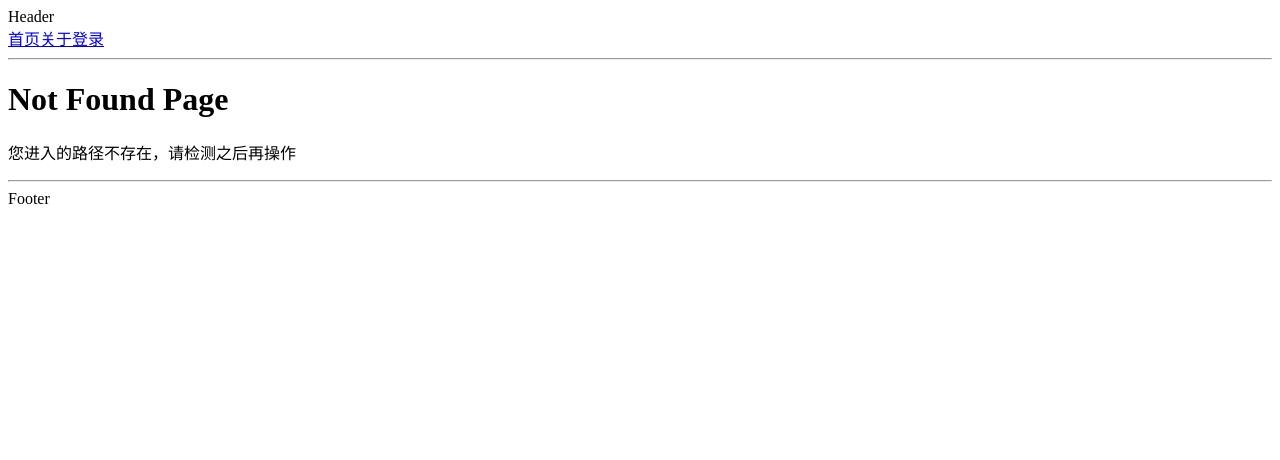
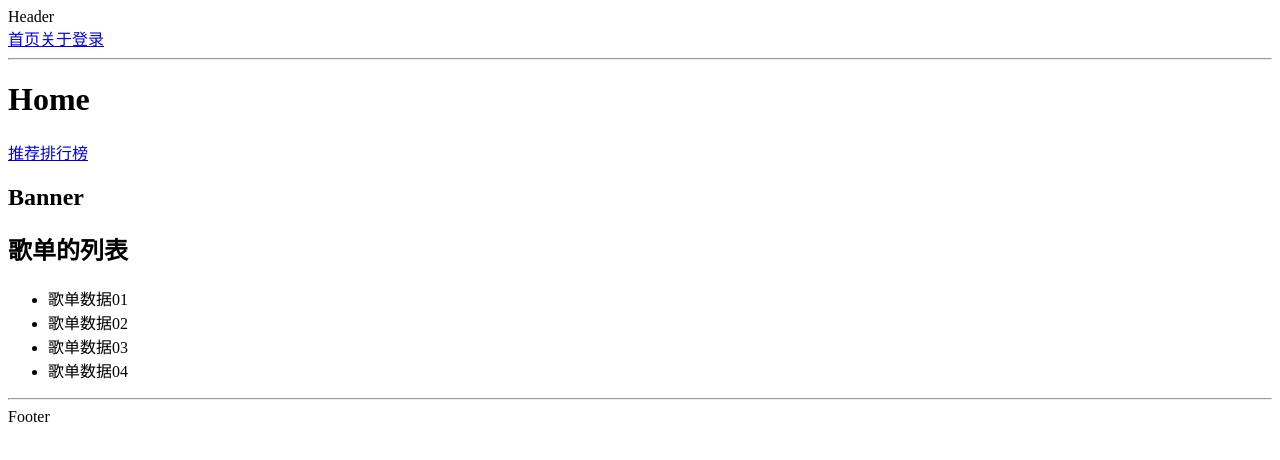
Before and after one commit to leafjava/coderwhy08_learn_reactrouter, a React (Create React App) app: page /#/home/recommend in a window 1280 px wide. Before the commit this address had no page. Shown: the top 460 px of the page. Built offline with nearby package versions, Linux system fonts and the light colour scheme.

Commit message:
1569_day87_Redux核心原理-React路由-Hooks-08_(掌握)Router-路由嵌套的配置和展示Outlet

```diff
--- a/src/App.jsx
+++ b/src/App.jsx
@@ -5,6 +5,8 @@
 import "./style.css"
 import Login from './pages/Login'
 import NotFound from './pages/NotFound'
+import HomeRecommend from './pages/HomeRecommend'
+import HomeRanking from './pages/HomeRanking'
 
 export class App extends PureComponent {
   render() {
@@ -31,7 +33,11 @@
           <Routes>
             {/* <Route path='/' element={<Home/>}></Route> */}
             <Route path="/" element={<Navigate to="/home"></Navigate>}></Route>
-            <Route path='/home' element={<Home/>}></Route>
+            <Route path='/home' element={<Home/>}>
+              <Route path='/home' element={<Navigate to="/home/recommend"></Navigate>}></Route>
+              <Route path='/home/recommend' element={<HomeRecommend/>}></Route>
+              <Route path='/home/ranking' element={<HomeRanking/>}></Route>
+            </Route>
             <Route path='/about' element={<About/>}></Route>
             <Route path='/login' element={<Login/>}></Route>
             <Route path='*' element={<NotFound/>}></Route>
--- a/src/pages/Home.jsx
+++ b/src/pages/Home.jsx
@@ -1,9 +1,20 @@
 import React, { PureComponent } from 'react'
+import {Route,Routes, Link,NavLink, Navigate, Outlet} from 'react-router-dom'
 
 export class Home extends PureComponent {
   render() {
     return (
-      <div>Home</div>
+      <div>
+        <h1>Home</h1>
+        <div className='home-nav'>
+          <Link to="/home/recommend">推荐</Link>
+          <Link to="/home/ranking">排行榜</Link>
+        </div>
+
+        {/* 占位的组件 */}
+        <Outlet/>
+
+      </div>
     )
   }
 }
--- /dev/null
+++ b/src/pages/HomeRanking.jsx
@@ -0,0 +1,21 @@
+import React, { PureComponent } from 'react'
+
+export class HomeRanking extends PureComponent {
+  render() {
+    return (
+      <div>
+        <h2>Ranking Nav</h2>
+        <h2>榜单数据</h2>
+        <ul>
+          <li>歌曲数据1</li>
+          <li>歌曲数据2</li>
+          <li>歌曲数据3</li>
+          <li>歌曲数据4</li>
+          <li>歌曲数据5</li>
+        </ul>
+      </div>
+    )
+  }
+}
+
+export default HomeRanking
--- /dev/null
+++ b/src/pages/HomeRecommend.jsx
@@ -0,0 +1,20 @@
+import React, { PureComponent } from 'react'
+
+export class HomeRecommend extends PureComponent {
+  render() {
+    return (
+      <div>
+        <h2>Banner</h2>
+        <h2>歌单的列表</h2>
+        <ul>
+          <li>歌单数据01</li>
+          <li>歌单数据02</li>
+          <li>歌单数据03</li>
+          <li>歌单数据04</li>
+        </ul>
+      </div>
+    )
+  }
+}
+
+export default HomeRecommend
```
